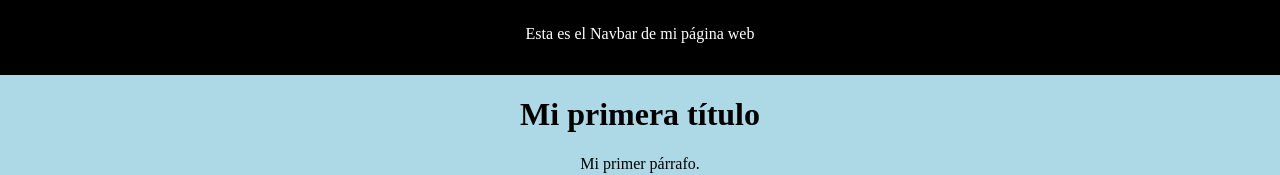
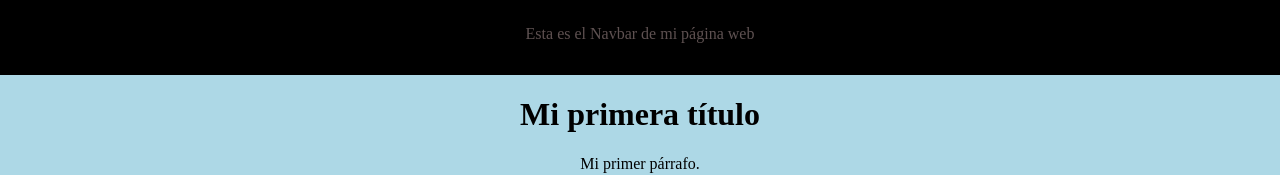
Before and after one commit to Ansoni020/Ansoni020.github.io, a plain HTML site: page index.html in a window 1280 px wide. Shown: the top 175 px of the page. Drawn offline with Linux system fonts and the light colour scheme.

Commit message:
cambio 4

```diff
--- a/index.html
+++ b/index.html
@@ -11,7 +11,7 @@
         nav {
          background-color: black;
          width: 100%;
-         color: white;
+         color: rgb(94, 81, 81);
          height: 50px;
          padding-top: 25px;
         }
```
